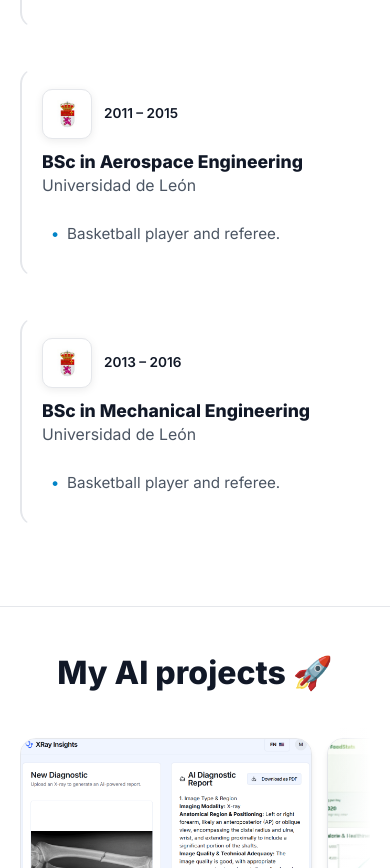
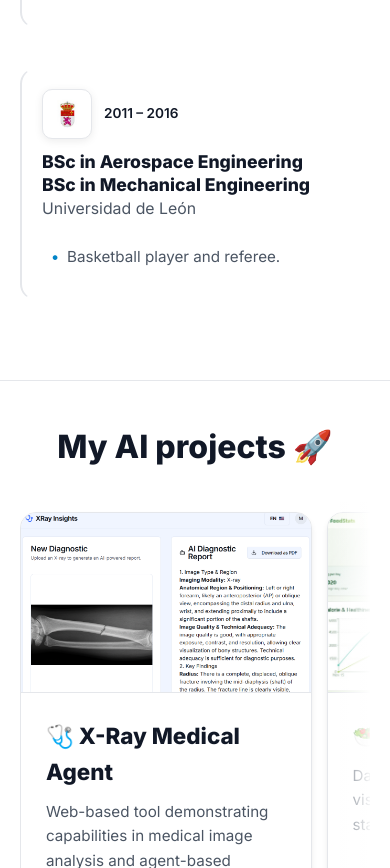
Before and after one commit to manumezog/ManuelMezoMyWebCV, a plain HTML site: page index.html in a window 390 px wide. Shown: the part 4968-5836 px from the top of the page. Drawn offline with Linux system fonts and the light colour scheme.

Commit message:
merge ULe BSc into 1

```diff
--- a/index.html
+++ b/index.html
@@ -590,30 +590,14 @@
                 </ul>
             </div>
 
-            <div class="timeline-item" data-year="2011 – 2015">
+            <div class="timeline-item" data-year="2011 – 2016">
                 <div class="exp-mobile-header">
                     <img src="logo-unileon.jpg" alt="Universidad de León Logo" class="company-logo" onerror="this.style.display='none'">
-                    <span class="exp-date">2011 – 2015</span>
+                    <span class="exp-date">2011 – 2016</span>
                 </div>
                 <div class="exp-header">
                     <div class="exp-title-group">
-                        <h3>BSc in Aerospace Engineering<br><span style="font-size:0.9em; color:#4b5563; font-weight:400;">Universidad de León</span></h3>
-                    </div>
-                    <img src="logo-unileon.jpg" alt="Universidad de León Logo" class="company-logo" onerror="this.style.display='none'">
-                </div>
-                <ul>
-                    <li>Basketball player and referee.</li>
-                </ul>
-            </div>
-
-            <div class="timeline-item" data-year="2013 – 2016">
-                <div class="exp-mobile-header">
-                    <img src="logo-unileon.jpg" alt="Universidad de León Logo" class="company-logo" onerror="this.style.display='none'">
-                    <span class="exp-date">2013 – 2016</span>
-                </div>
-                <div class="exp-header">
-                    <div class="exp-title-group">
-                        <h3>BSc in Mechanical Engineering<br><span style="font-size:0.9em; color:#4b5563; font-weight:400;">Universidad de León</span></h3>
+                        <h3>BSc in Aerospace Engineering<br>BSc in Mechanical Engineering<br><span style="font-size:0.9em; color:#4b5563; font-weight:400;">Universidad de León</span></h3>
                     </div>
                     <img src="logo-unileon.jpg" alt="Universidad de León Logo" class="company-logo" onerror="this.style.display='none'">
                 </div>
```
